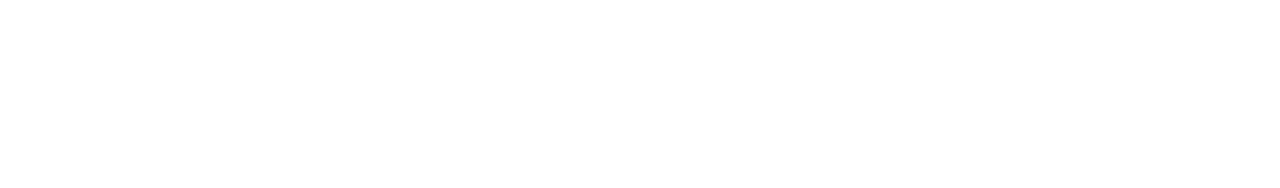
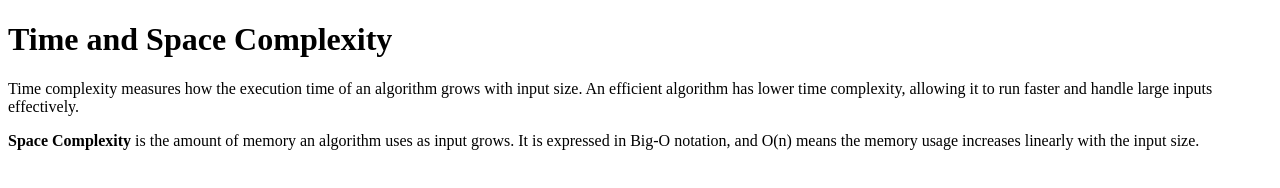
Before and after one commit to acciojob/time-and-space-complexity-VanshSaxena3, a website: page main.html in a window 1280 px wide. Drawn offline with Linux system fonts and the light colour scheme.

Commit message:
created a submission

```diff
--- a/main.html
+++ b/main.html
@@ -3,14 +3,13 @@
 <html>
 
 <head>
-	<link rel="stylesheet" href="styles.css">
+	<title>HTML Document Creation: Time and Space Complexity</title>
 </head>
 
 <body>
-	<!-- the entire body must be written by student -->
-    <script type="text/javascript" src="./script.js">
-</script>
-
+	<h1>Time and Space Complexity</h1>
+	<p>Time complexity measures how the execution time of an algorithm grows with input size. An efficient algorithm has lower time complexity, allowing it to run faster and handle large inputs effectively.</p>
+	<p><b>Space Complexity</b> is the amount of memory an algorithm uses as input grows. It is expressed in Big-O notation, and O(n) means the memory usage increases linearly with the input size.</p>
 </body>
 
 </html>
```
